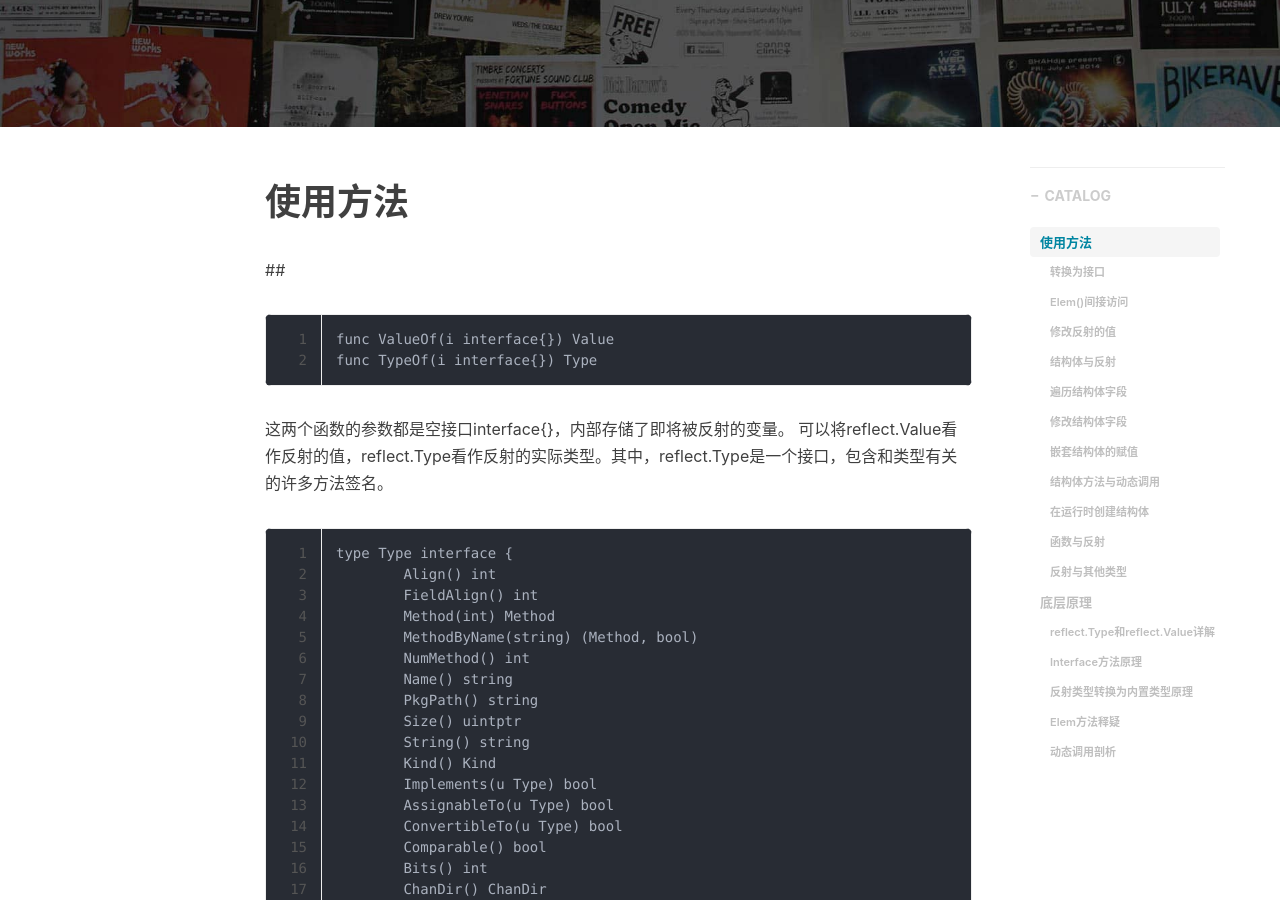
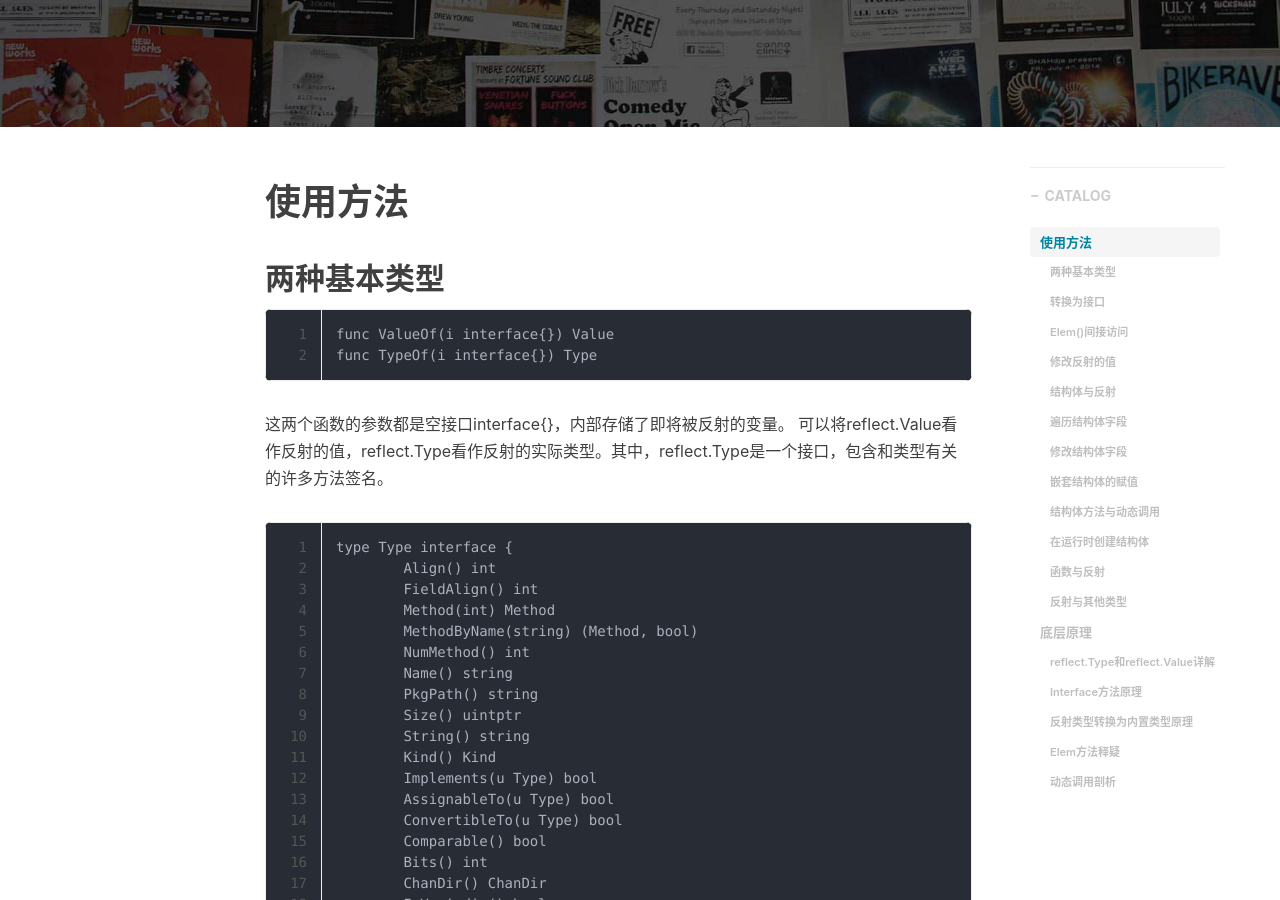
Before and after one commit to wangchanggan/wangchanggan.github.io, a Jekyll site: the page built from _posts/2023-01-30-Golang反射.md, in a window 1280 px wide and 900 px high, scrolled down 330 px. Built offline with Jekyll 4.4.1, drawn with Linux system fonts in a browser that asks for light colours; nearby versions of some CDN libraries; comment, search, counter and statistics services are not loaded.

Commit message:
Golang接口和反射修改

````diff
--- a/_posts/2023-01-30-Golang反射.md
+++ b/_posts/2023-01-30-Golang反射.md
@@ -8,7 +8,7 @@ tags:
 ---
 
 # 使用方法
-##
+## 两种基本类型
 ```
 func ValueOf(i interface{}) Value
 func TypeOf(i interface{}) Type
````
Also changed, not shown: _posts/2023-01-30-Golang接口.md (+2 -0 lines).
